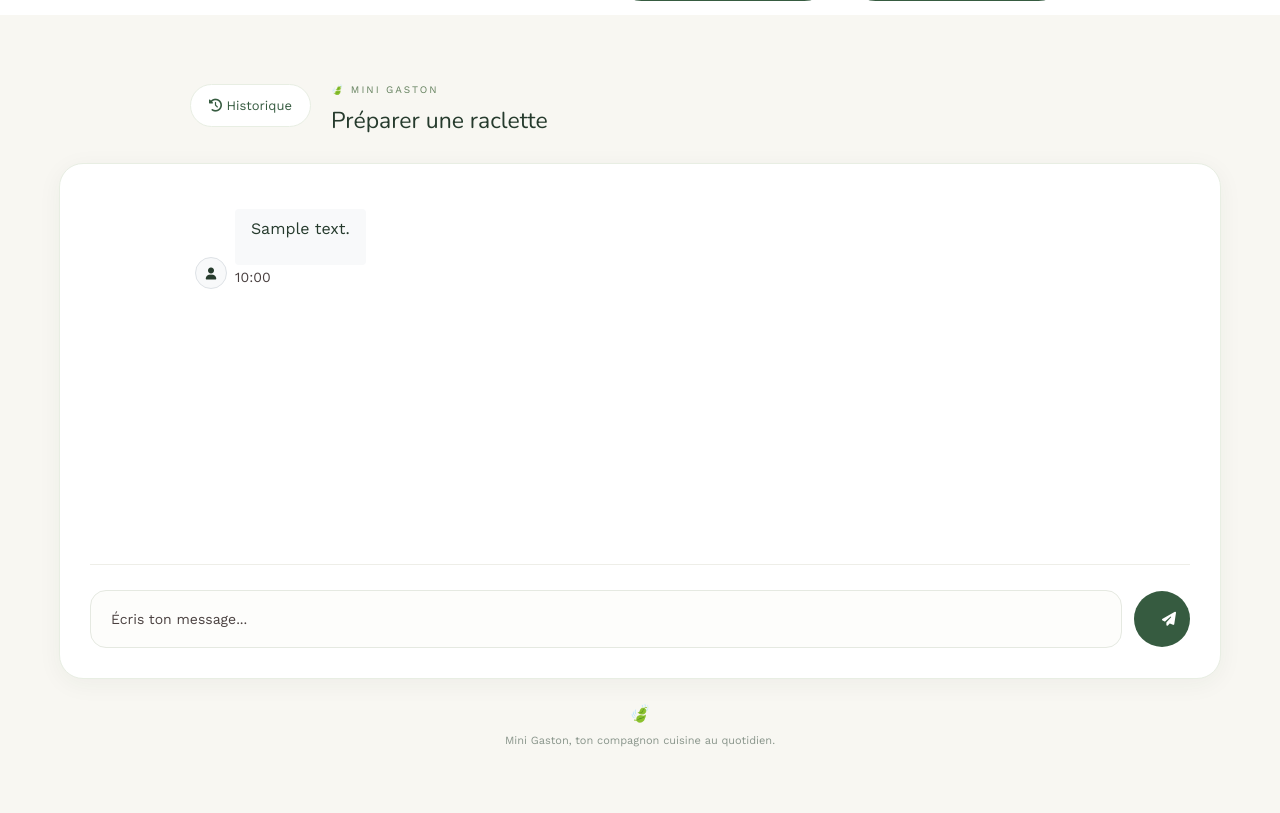
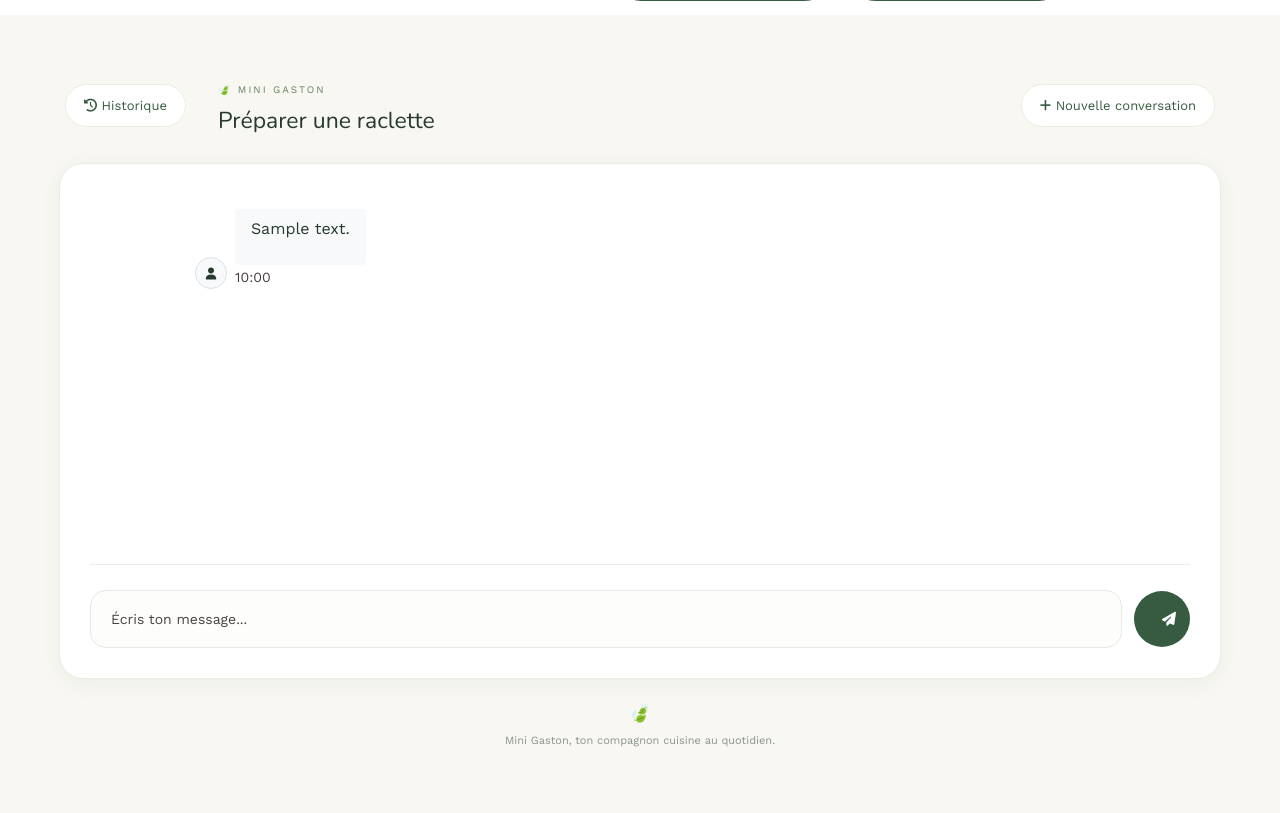
Before and after one commit to marionmaman-lab/mini_gaston, a Rails app: page /chats/1 in a window 1280 px wide. Shown: the part 70-883 px from the top of the page. Run offline with Rails 7, Linux system fonts and the light colour scheme; a user stored in the database is signed in; data comes from the database, SQL or seed files in the repository; tables that the repository leaves empty hold one stand-in row (values such as "Sample post"); style sheets or scripts are compiled from the project's sources; some libraries are stand-ins or nearby versions.

Commit message:
histobarre

```diff
--- /dev/null
+++ b/app/assets/stylesheets/components/_chat_history.scss
@@ -0,0 +1,133 @@
+.chat-page {
+
+  /* ----- Header : bouton "Nouvelle conversation" à droite ----- */
+
+  .chat-topbar {
+    display: flex;
+    align-items: center;
+    justify-content: space-between;
+    width: 100% !important;
+    max-width: 100% !important;
+    padding: 0 6px;
+  }
+
+  .chat-topbar-left {
+    gap: 32px !important;
+  }
+
+  .chat-topbar-right {
+    margin-left: auto;
+  }
+
+  /* ----- Espace entre l'historique et la conversation ----- */
+
+  .chat-layout {
+    gap: 32px;
+  }
+
+  /* ----- Barre historique : fixe, plus courte, moins large ----- */
+
+  .chat-history {
+    position: sticky;
+    top: 20px;
+    align-self: flex-start;
+    flex: 0 0 250px;
+    height: auto;
+    min-height: 0;
+    max-height: calc(100vh - 160px);
+    padding: 20px 14px;
+    display: flex;
+    flex-direction: column;
+    animation: history-slide-in 0.3s ease both;
+  }
+
+  /* ----- En-tête de l'historique ----- */
+
+  .history-header {
+    margin-bottom: 20px;
+    padding-bottom: 18px;
+    border-bottom: 1px solid #eeeee8;
+  }
+
+  .history-header h2 {
+    margin-top: 12px;
+  }
+
+  /* ----- Liste : défile si trop longue ----- */
+
+  .history-list {
+    flex-grow: 1;
+    min-height: 0;
+    overflow-y: auto;
+    padding-right: 4px;
+    scrollbar-width: thin;
+    scrollbar-color: #d1dfca transparent;
+    mask-image: linear-gradient(to bottom, black 85%, transparent 100%);
+
+    &::-webkit-scrollbar {
+      width: 6px;
+    }
+
+    &::-webkit-scrollbar-thumb {
+      background: #d1dfca;
+      border-radius: 10px;
+    }
+
+    &::-webkit-scrollbar-track {
+      background: transparent;
+    }
+  }
+
+  /* ----- Chaque conversation : compacte ----- */
+
+  .history-item {
+    padding: 10px;
+    border-bottom: none;
+    border-radius: 12px;
+    transition: background 0.2s ease;
+
+    &:hover {
+      background: #f8f7f2;
+
+      .history-delete-button {
+        opacity: 1;
+      }
+    }
+
+    &.active {
+      background: #e8eee3;
+    }
+  }
+
+  .history-item-info {
+    flex: 1;
+    gap: 2px;
+  }
+
+  /* Titre sur une seule ligne, coupé avec "..." */
+  .history-item-link {
+    display: block;
+    white-space: nowrap;
+    overflow: hidden;
+    text-overflow: ellipsis;
+  }
+
+  /* Poubelle cachée, visible au survol */
+  .history-delete-button {
+    opacity: 0;
+  }
+}
+
+/* ----- Animation d'ouverture de l'historique ----- */
+
+@keyframes history-slide-in {
+  from {
+    opacity: 0;
+    transform: translateX(-20px);
+  }
+
+  to {
+    opacity: 1;
+    transform: translateX(0);
+  }
+}
--- a/app/assets/stylesheets/components/_index.scss
+++ b/app/assets/stylesheets/components/_index.scss
@@ -3,3 +3,4 @@
 @import "avatar";
 @import "form_legend_clear";
 @import "navbar";
+@import "chat_history";
--- a/app/controllers/chats_controller.rb
+++ b/app/controllers/chats_controller.rb
@@ -1,13 +1,16 @@
 class ChatsController < ApplicationController
   def index
-    @chats = current_user.chats.order(created_at: :desc)
+    @chats = chats_with_messages
   end
 
   def create
-    @chat = Chat.new(title: Chat::DEFAULT_TITLE, user: current_user)
+    # Réutilise une conversation vide si elle existe, sinon en crée une
+    @chat = current_user.chats.where.missing(:messages).first ||
+            Chat.new(title: Chat::DEFAULT_TITLE, user: current_user)
 
-    if @chat.save
-      redirect_to chat_path(@chat)
+    if @chat.persisted? || @chat.save
+      # On transmet d'où l'on vient pour afficher le bouton "Retour"
+      redirect_to chat_path(@chat, back_to: params[:back_to], from: params[:from])
     else
       redirect_to chats_path, alert: "Impossible de créer la conversation."
     end
@@ -15,8 +18,10 @@ class ChatsController < ApplicationController
 
   def show
     @chat = current_user.chats.find(params[:id])
-    @chats = current_user.chats.order(created_at: :desc)
+    @chats = chats_with_messages
     @message = Message.new
+    # Conversation de départ (si on vient d'une autre conversation)
+    @back_chat = current_user.chats.find_by(id: params[:back_to])
   end
 
   def destroy
@@ -28,9 +33,9 @@ class ChatsController < ApplicationController
       return redirect_to chats_path, notice: "Conversation supprimée.", status: :see_other
     end
 
-    # La conversation qu'on regardait, sinon la plus récente qui reste
+    # La conversation qu'on regardait, sinon la plus récente qui a des messages
     current = current_user.chats.find_by(id: params[:current_chat_id])
-    current ||= current_user.chats.order(created_at: :desc).first
+    current ||= chats_with_messages.first
 
     if current
       redirect_to chat_path(current, history: "open"),
@@ -39,4 +44,11 @@ class ChatsController < ApplicationController
       redirect_to chats_path, notice: "Conversation supprimée.", status: :see_other
     end
   end
+
+  private
+
+  # Seulement les conversations qui ont au moins un message
+  def chats_with_messages
+    current_user.chats.where.associated(:messages).distinct.order(created_at: :desc)
+  end
 end
--- a/app/models/chat.rb
+++ b/app/models/chat.rb
@@ -19,4 +19,9 @@ class Chat < ApplicationRecord
     response = RubyLLM.chat.with_instructions(TITLE_PROMPT).ask(first_user_message.content)
     update(title: response.content)
   end
+
+  # Titre affiché : "Nouvelle conversation" tant que le vrai titre n'est pas généré
+  def display_title
+    title.blank? || title == DEFAULT_TITLE ? "Nouvelle conversation" : title
+  end
 end
--- a/app/views/chats/index.html.erb
+++ b/app/views/chats/index.html.erb
@@ -19,17 +19,18 @@
       <%= button_to "＋ Nouvelle conversation",
           chats_path,
           method: :post,
+          params: { from: "conversations" },
           class: "conversations-new-button" %>
     </section>
 
     <% if @chats.any? %>
       <div class="conversations-list">
         <% @chats.each do |chat| %>
-          <%= link_to chat_path(chat), class: "conversation-card" do %>
+          <%= link_to chat_path(chat, from: "conversations"), class: "conversation-card" do %>
             <div class="conversation-icon">💬</div>
 
             <div class="conversation-info">
-              <h3><%= chat.title %></h3>
+              <h3><%= chat.display_title %></h3>
               <p>Ouvrir la conversation</p>
             </div>
 
--- a/app/views/chats/show.html.erb
+++ b/app/views/chats/show.html.erb
@@ -1,3 +1,6 @@
+<%# Le bouton "Retour" s'affiche seulement si on vient d'une autre conversation ou de la liste %>
+<% show_back = (@back_chat && @back_chat != @chat) || params[:from] == "conversations" %>
+
 <div class="chat-page" data-controller="toggle">
 
   <div class="chat-layout">
@@ -12,26 +15,26 @@
           <h2>Historique</h2>
         </div>
 
+        <!-- Croix pour fermer : ne se confond plus avec la flèche "Retour" -->
         <button type="button"
                 class="history-close"
                 title="Fermer l'historique"
                 data-action="click->toggle#call">
-          <i class="fa-solid fa-chevron-left"></i>
+          <i class="fa-solid fa-xmark"></i>
         </button>
-      </div>
-
-      <div class="history-new-chat">
-        <%= button_to "＋ Nouvelle conversation", chats_path,
-              class: "history-new-button" %>
       </div>
 
       <% if @chats.any? %>
         <ul class="history-list">
           <% @chats.each do |chat| %>
-            <li class="history-item">
+            <li class="history-item <%= 'active' if chat == @chat %>">
 
               <div class="history-item-info">
-                <%= link_to chat.title, chat_path(chat),
+                <%= link_to chat.display_title,
+                      chat_path(chat,
+                                history: "open",
+                                from: params[:from],
+                                back_to: (@chat.id unless chat == @chat)),
                       class: "history-item-link #{'active' if chat == @chat}" %>
 
                 <small>
@@ -64,6 +67,17 @@
 
         <div class="chat-topbar-left">
 
+          <!-- Retour : revient à la page précédente, comme la flèche du navigateur -->
+          <% if show_back %>
+            <button type="button"
+                    class="history-open-button"
+                    title="Revenir à la page précédente"
+                    onclick="history.back()">
+              <i class="fa-solid fa-arrow-left"></i>
+              Retour
+            </button>
+          <% end %>
+
           <button type="button"
                   class="history-open-button <%= 'd-none' if params[:history] == 'open' %>"
                   title="Afficher l'historique"
@@ -75,10 +89,20 @@
 
           <div class="chat-title-block">
             <span class="chat-brand">🍃 MINI GASTON</span>
-            <h1><%= @chat.title %></h1>
+            <h1><%= @chat.display_title %></h1>
           </div>
 
         </div>
+
+        <!-- Nouvelle conversation : mémorise d'où l'on vient pour le "Retour" -->
+        <%= button_to chats_path,
+              params: { back_to: (@chat.id if @chat.messages.any?), from: params[:from] }.compact,
+              class: "history-open-button",
+              title: "Nouvelle conversation",
+              form_class: "chat-topbar-right" do %>
+          <i class="fa-solid fa-plus"></i>
+          Nouvelle conversation
+        <% end %>
 
       </header>
 
```
